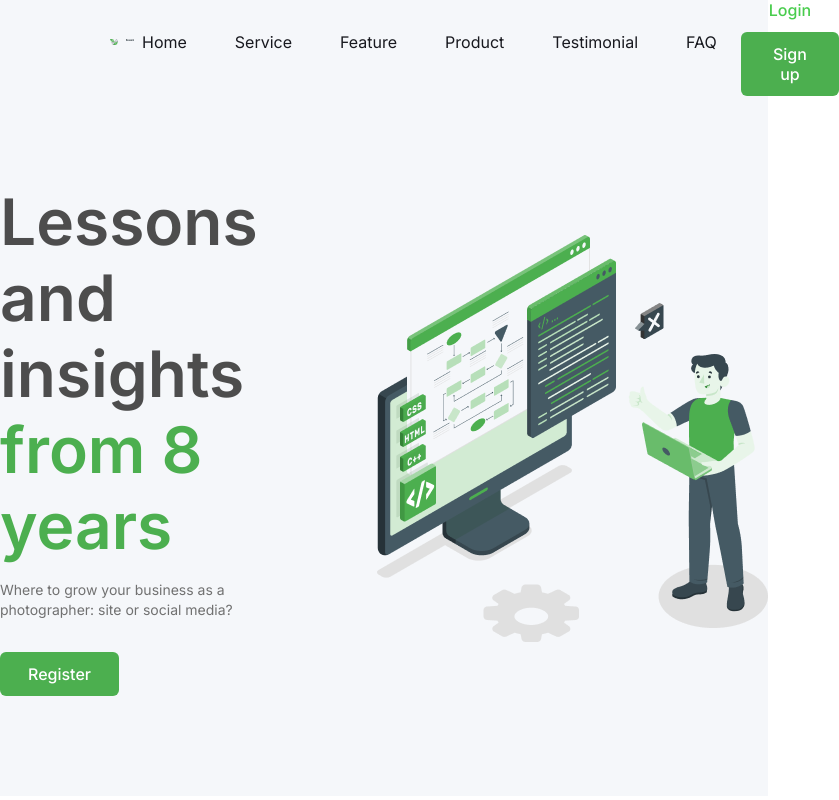
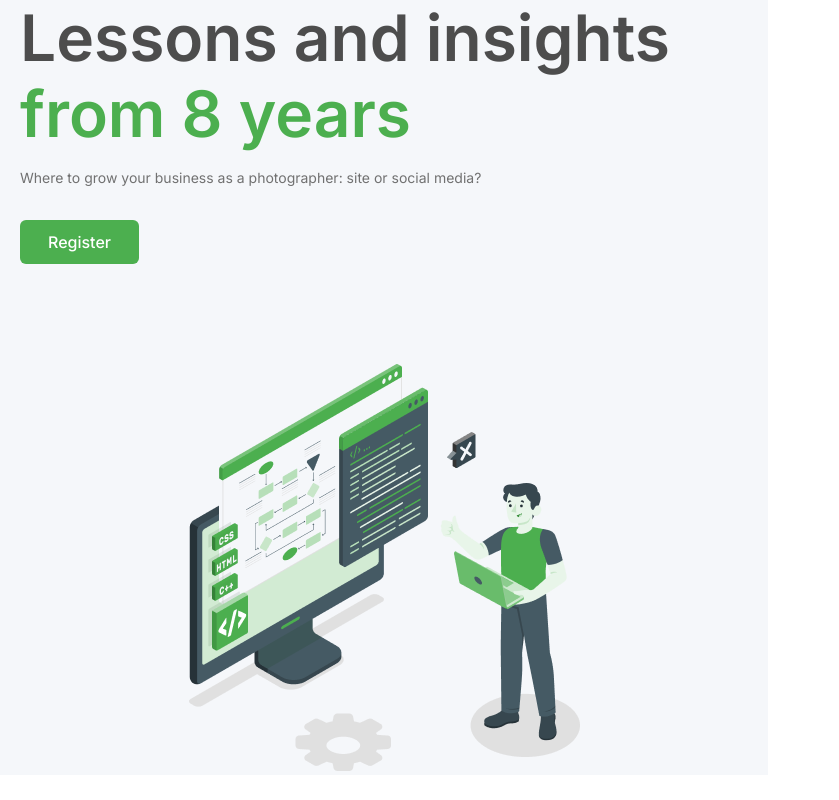
Before and after one commit to faisal-hdev/nexcent-2024, a plain HTML site: page index.html in a window 768 px wide. Shown: the whole page, 839 px wide, since content can reach past the window. Drawn offline with Linux system fonts and the light colour scheme.

Commit message:
Finished the banner and navber responsive for mobile and midium devices

```diff
--- a/css-file/style.css
+++ b/css-file/style.css
@@ -22,6 +22,10 @@ a {
 
 span {
   color: #4caf4f;
+}
+
+.hide {
+  display: none;
 }
 
 .container {
@@ -130,3 +134,33 @@ header {
   margin-top: 16px;
   margin-bottom: 32px;
 }
+
+/* ========== Responsive media queries ========== */
+@media screen and (min-width: 576px) and (max-width: 960px) {
+  .banner {
+    padding: 0 30px;
+  }
+
+  nav,
+  .banner {
+    flex-direction: column;
+  }
+}
+
+@media only screen and (max-width: 768px) {
+  .banner {
+    flex-direction: column;
+  }
+
+  .banner {
+    padding: 0 20px;
+  }
+
+  .banner-left img {
+    width: 100%;
+  }
+
+  nav {
+    display: none;
+  }
+}
--- a/index.html
+++ b/index.html
@@ -9,7 +9,7 @@
   <body>
     <!-- /* ============= Header section start ============= */ -->
     <header>
-      <nav>
+      <nav class="hid">
         <div class="logo">
           <img src="./assets/brand-logo/Icon.png" alt="" />
           <img class="logo-text" src="./assets/brand-logo/Nexcent.png" alt="" />
```
